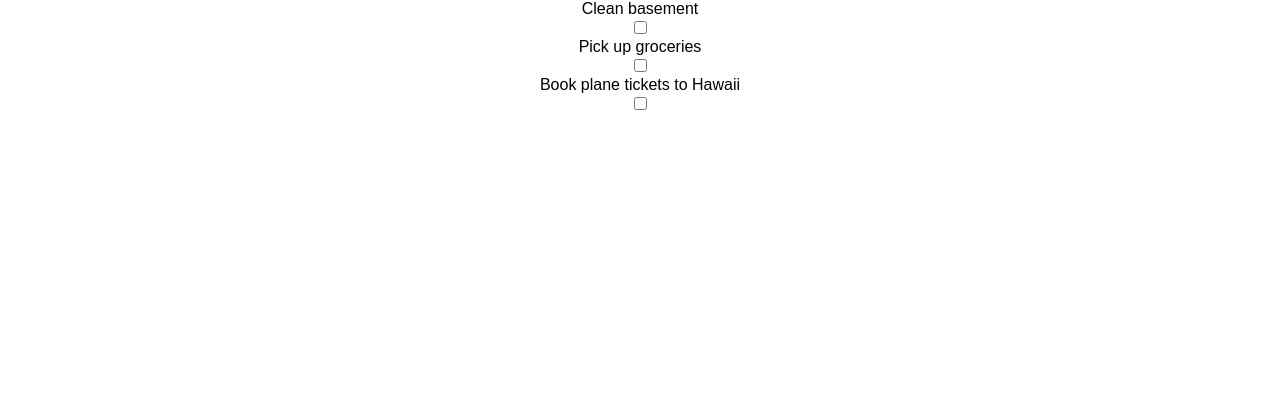
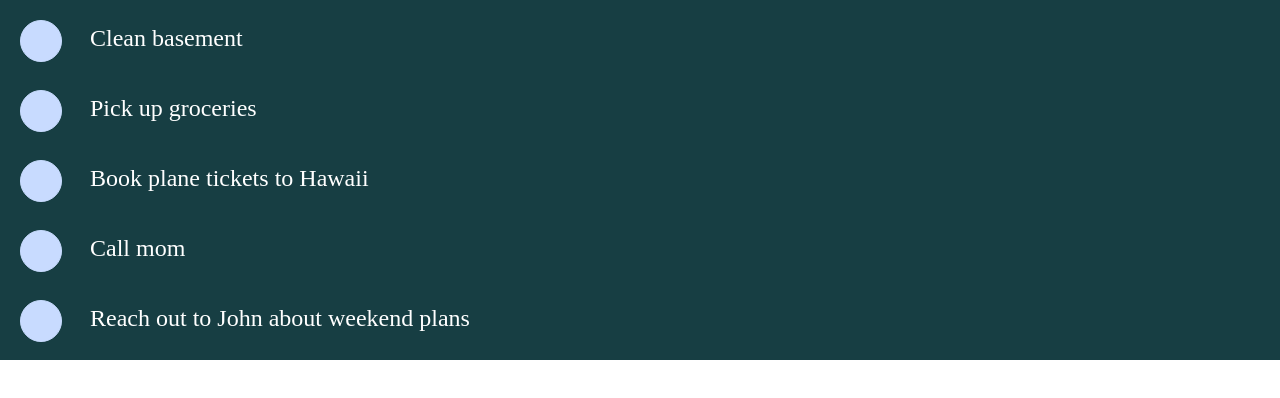
Before and after one commit to antonpug/Seven-Days, a React (Create React App) app: page / in a window 1280 px wide. Shown: the top 398 px of the page. Built offline with nearby package versions, Linux system fonts and the light colour scheme.

Commit message:
Update CSS to prettify the todo list with fancy checkboxes

```diff
--- a/src/components/CompleteControl.js
+++ b/src/components/CompleteControl.js
@@ -9,10 +9,12 @@ class CompleteControl extends Component {
     render() {
         return(
             <div className="complete-control">
-                <input type="checkbox" onClick={event => {
-                    this.props.onToDoClick(this.props.id);
-                }}/>
-                <label />
+                <div className="checkbox">
+                    <input type="checkbox" id={this.props.id} onClick={event => {
+                        this.props.onToDoClick(this.props.id);
+                    }}/>
+                    <label for={this.props.id}/>
+                </div>
             </div>
         );
     }
--- a/src/components/ToDoItem.js
+++ b/src/components/ToDoItem.js
@@ -1,5 +1,6 @@
 import React, { Component } from 'react';
 import CompleteControl from './CompleteControl';
+import './css/todo-item.css';
 
 class ToDoItem extends Component {
     constructor(props) {
@@ -9,8 +10,9 @@ class ToDoItem extends Component {
     render() {
         return(
             <div className="todo-item" style={{
-                textDecoration: this.props.done ? 'line-through' : 'none'
-              }}><span>{this.props.description}</span><CompleteControl id={this.props.id} onToDoClick={this.props.onToDoClick}/></div>
+                textDecoration: this.props.done ? 'line-through' : 'none',
+                backgroundColor: this.props.done ? '#dddfd4' : '#173e43'
+              }}><CompleteControl id={this.props.id} onToDoClick={this.props.onToDoClick}/><span className="todo-description">{this.props.description}</span></div>
         );
     }
 }
--- a/src/components/css/complete-control.css
+++ b/src/components/css/complete-control.css
@@ -0,0 +1,59 @@
+.complete-control {
+    display: inline-block;
+    margin: 10px;
+}
+
+.checkbox:not(last-of-type) {
+    display: inline-block;
+    margin-right: 40px;
+}
+
+.checkbox {
+    position: relative;
+}
+
+.checkbox label {
+    position: absolute;
+    top: 0;
+    left: 0;
+    width: 40px;
+    height: 40px;
+    background-color: #c8dbff;
+    border: 1px solid #c8dbff;
+    border-radius: 50%;
+    cursor: pointer;
+    transition: background-color 300ms ease, colour 300ms ease, box-shadow 300ms ease;
+}
+
+.checkbox label:after {
+    content: "";
+    position: absolute;
+    top: 38%;
+    left: 33%;
+    width: 29%;
+    height: 14%;
+    opacity: 0;
+    border-left: 2px solid #fff;
+    border-bottom: 2px solid #fff;
+    transform: rotate(-45deg);
+    transition: opacity 300ms ease;
+}
+
+.checkbox input {
+    visibility: hidden;
+}
+
+.checkbox input:checked+label {
+    background-color: #356cd2;
+    border-color: #356cd2;
+    box-shadow: 0 5px 7px 0 rgba(0, 0, 0, 0.4);
+}
+
+.checkbox input:checked+label:after {
+    opacity: 1;
+}
+
+.checkbox input:checked+label {
+    background-color: #356cd2;
+    border-color: #356cd2;
+}
--- /dev/null
+++ b/src/components/css/todo-item.css
@@ -0,0 +1,18 @@
+
+ .todo-item {
+    color: #FFF;
+    font-family: 'Avenir';
+    text-align: left;
+    font-size: 1.5em;
+    padding: 10px;
+    height: 50px;
+ }
+
+ .todo-item:last-of-type {
+     padding-bottom: 20px;
+ }
+
+ .todo-description {
+     position: relative;
+     top: 5px;
+ }
--- a/src/reducers/todos.js
+++ b/src/reducers/todos.js
@@ -9,6 +9,14 @@ const defaultState = [{
   }, {
     'id': 3,
     'description': 'Book plane tickets to Hawaii',
+    'done': false
+  }, {
+    'id': 4,
+    'description': 'Call mom',
+    'done': false
+  }, {
+    'id': 5,
+    'description': 'Reach out to John about weekend plans',
     'done': false
   }];
 
```
